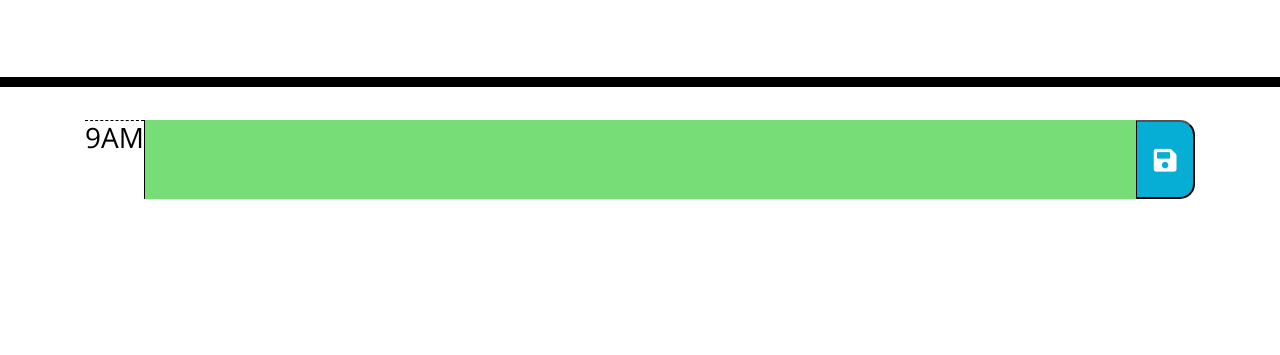
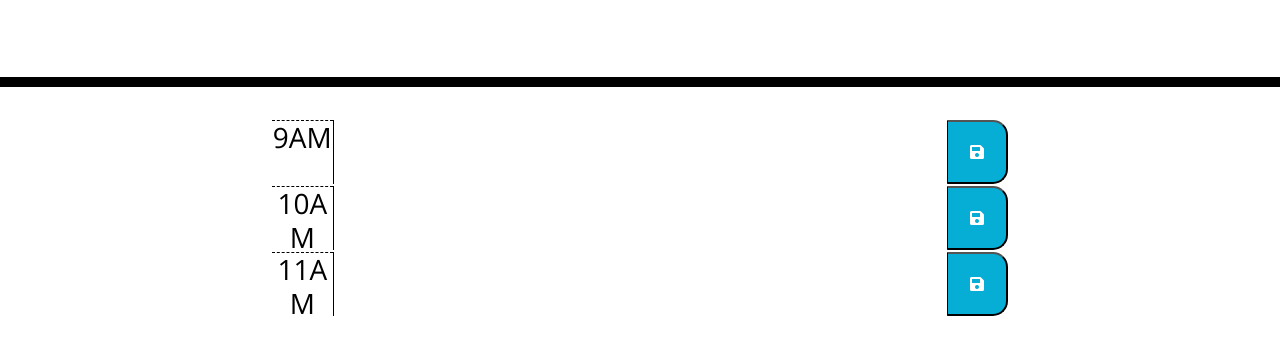
Before and after one commit to SSPENELOPE/Work-Day-Planner, a plain HTML site: page index.html in a window 1280 px wide. Shown: the part 181-536 px from the top of the page. Drawn offline with nearby package versions, Linux system fonts and the light colour scheme.

Commit message:
added custom rows, added wrapper to entire planner

```diff
--- a/assets/style.css
+++ b/assets/style.css
@@ -1,7 +1,18 @@
+* {
+  margin: 0;
+  padding: 0;
+}
 body {
   font-family: 'Open Sans', sans-serif;
   font-size: 16px;
   line-height: 1;
+
+}
+
+main {
+  max-width: 80vw;
+  margin-left: auto;
+  margin-right: auto;
 }
 
 textarea {
@@ -41,6 +52,7 @@ textarea {
   background-color: #ffffff;
   color: #000000;
   border-top: 1px dashed #000000;
+  width: 10%;
 }
 
 .past {
@@ -64,8 +76,7 @@ textarea {
   border-bottom-right-radius: 15px;
   background-color: #06aed5;
   color: white;
-  font-size: 26px;
-  width: 5vw;
+  width: 10%;
 }
 
 .saveBtn i:hover {
@@ -73,12 +84,16 @@ textarea {
   transition: all 0.3s ease-in-out;
 }
 
+.wrapper {
+  display: flex;
+  width: 100%;
+  flex-direction: column;
+  height:100vh;
+}
 
-
-.custom-input {
-  height: 10vh;
-  width: 100%;
-  border: none;
-  background-color: gray;
-  border-left: 3px solid blue;
+.custom-row {
+  height: 5vw;
+  display: flex;
+  justify-content: center;
+  margin: 1px;
 }
--- a/index.html
+++ b/index.html
@@ -28,24 +28,32 @@
       <p class="lead">A simple calendar app for scheduling your work day</p>
       <p id="currentDay" class="lead"></p>
     </header>
-
-
-  <section id="planner">
-    <div class="container d-flex flex-column flex-wrap">
-      <!-- Timeblocks go here -->
-      <div class="row d-flex" id="row1">
-        <div class="col-lg-12 h-100 d-flex flex-row">
-          <h3 class="hour">9AM</h3>
-          <textarea name="plan" id="9am" class="description future"></textarea>
-          <button class="saveBtn" id="clear"><i class="fa fa-save"></i></button>
+<main>
+    <div class="wrapper">
+      <div class="custom-row">
+        <div class="col-12 col-md-8 col-xl-9 d-flex time-block">
+          <h3 class="hour text-break">9AM</h3>
+          <textarea class="description h-100"></textarea>
+          <button class="saveBtn h-100"><i class="fa fa-save"></i></button>
         </div>
       </div>
-    </div>
-  </section>
-
-
+      <div class="custom-row">
+        <div class="col-12 col-md-8 col-xl-9 d-flex time-block">
+          <h3 class="hour text-break">10AM</h3>
+          <textarea class="description h-100"></textarea>
+          <button class="saveBtn h-100"><i class="fa fa-save"></i></button>
+        </div>
+      </div>
+      <div class="custom-row">
+        <div class="col-12 col-md-8 col-xl-9 d-flex time-block">
+          <h3 class="hour text-break">11AM</h3>
+          <textarea class="description h-100"></textarea>
+          <button class="saveBtn h-100"><i class="fa fa-save"></i></button>
+        </div>
+      </div>
+</main>
     <script src="https://cdnjs.cloudflare.com/ajax/libs/jquery/3.2.1/jquery.min.js"></script>
     <script src="https://cdnjs.cloudflare.com/ajax/libs/moment.js/2.24.0/moment.min.js"></script>
-    <script src="./assets/script.js"></script>
-  </body>
+
+</body>
 </html>
```
